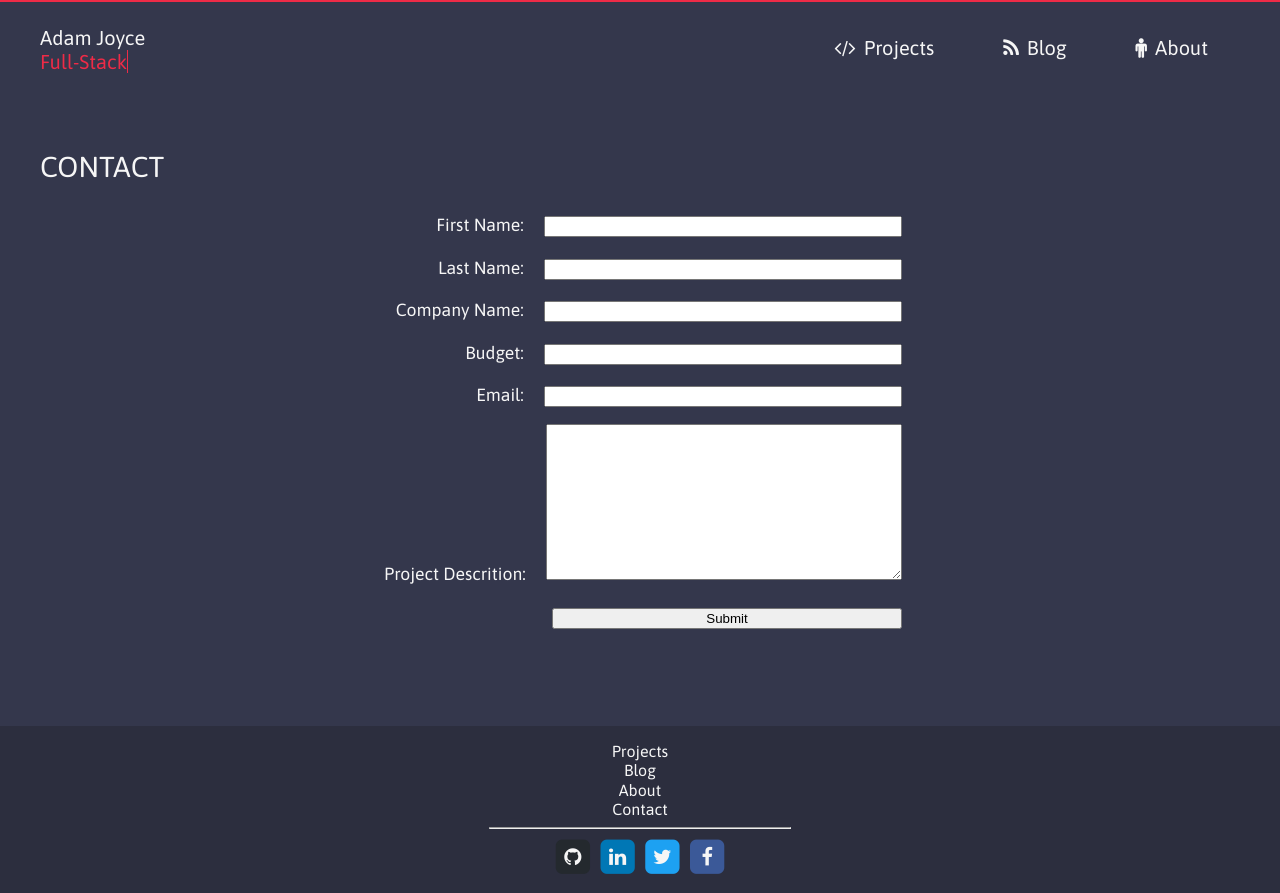
After one commit to adamjoyce/adam-joyce-web-portfolio, a Django app: page /contact/ in a window 1280 px wide. The commit adds this page. Run offline with Django 3.2, Linux system fonts and the light colour scheme.

Commit message:
Basic contact form rendered and sending email - need to format content being sent

```diff
--- /dev/null
+++ b/adam_joyce_web_portfolio/forms.py
@@ -0,0 +1,11 @@
+from django import forms
+
+class EmailForm(forms.Form):
+    first_name = forms.CharField(label='First Name', max_length=100)
+    last_name = forms.CharField(label='Last Name', max_length=100)
+    company_name = forms.CharField(label='Company Name',
+                                   max_length=100)
+    budget = forms.DecimalField(label='Budget', min_value=0, decimal_places=2)
+    email_address = forms.EmailField(label='Email', max_length=100)
+    project_description = forms.CharField(label='Project Descrition',
+                                          widget=forms.Textarea)
--- a/adam_joyce_web_portfolio/urls.py
+++ b/adam_joyce_web_portfolio/urls.py
@@ -26,5 +26,6 @@ urlpatterns = [
     path('admin/', admin.site.urls),
     path('projects/', include('projects.urls')),
     path('blog/', include('blog.urls')),
-    path('about/', views.about, name='about')
+    path('about/', views.about, name='about'),
+    path('contact/', views.contact, name='contact')
 ] + static(settings.MEDIA_URL, document_root=settings.MEDIA_ROOT)
--- a/adam_joyce_web_portfolio/views.py
+++ b/adam_joyce_web_portfolio/views.py
@@ -1,7 +1,33 @@
 from django.shortcuts import render
+from django.core.mail import send_mail
+from django.http import HttpResponseRedirect
+
+from .forms import EmailForm
 
 def index(request):
     return render(request, 'index.html')
 
 def about(request):
     return render(request, 'about.html')
+
+def contact(request):
+    # If it is a POST request process the form data.
+    if request.method == 'POST':
+        # Create a form instance and populate it with data from the POST
+        # request.
+        form = EmailForm(request.POST)
+        if form.is_valid():
+            # Process dat in form.cleaned_data as needed.
+
+            # Send the email.
+            send_mail('Website Project Enquiry',
+                      form.cleaned_data['project_description'],
+                      'djangotest150@gmail.com',
+                      ['djangotest150@gmail.com'])
+
+            # Redirect to thank you page.
+            return HttpResponseRedirect('#')
+    else:
+        # The request if a GET or other method so create a blank form.
+        form = EmailForm()
+    return render(request, 'contact.html', {'form': form})
--- a/projects/views.py
+++ b/projects/views.py
@@ -1,5 +1,6 @@
 from django.http import Http404
 from django.shortcuts import render
+from django.core.mail import send_mail
 
 from .models import FinancialCategory, TechnologyCategory, Project
 
@@ -66,7 +67,7 @@ def project_page(request, financial_cat, project):
         raise Http404("The project '" + project + "' does not exist.")
 
     project = Project.objects.get(slug=project)
-    context_dict['project'] = project;
+    context_dict['project'] = project
 
     return render(request, 'projects/project_page.html', context_dict)
 
--- a/static/css/base.css
+++ b/static/css/base.css
@@ -132,6 +132,26 @@ button:focus {
   font-size: 1.1rem;
   line-height: 1.65rem;
   padding: 1rem 0;
+}
+
+.addition-v-margin {
+  margin: 1rem 0;
+}
+
+.input-form {
+  margin: 2rem auto;
+  margin-bottom: 1rem;
+  text-align: right;
+  width: 32.75rem;
+}
+
+.form-field-wrapper {
+  margin: 1rem 0;
+}
+
+.input-form input, textarea {
+  margin-left: 1rem;
+  width: 21.875rem;
 }
 /*** End of Generic Elements ***/
 
@@ -363,6 +383,7 @@ button:focus {
 }
 
 /* About Page */
+/* Contact */
 /*** End of Main Content ***/
 
 /*** Footer ***/
@@ -483,6 +504,16 @@ button:focus {
   .responsive-break {
     display: block;
   }
+
+  .input-form {
+    text-align: left;
+    width: 100%;
+  }
+
+  .input-form input, textarea {
+    margin: 0;
+    width: 100%;
+  }
 }
 
 @media (min-width: 75em) {    /* 1200px */
--- a/templates/about.html
+++ b/templates/about.html
@@ -19,7 +19,7 @@
     <p>Alternatively if you would like to contact me directly you can reach me
     at the contact details below.</p>
   </div>
-  <button class="default-button" type="button" name="button">
+  <button class="default-button addition-v-margin" type="button" name="button">
     Build My Website
   </button>
 </div>
--- a/templates/base.html
+++ b/templates/base.html
@@ -88,7 +88,7 @@
           <li><a href="{% url 'projects_all' %}">Projects</a></li>
           <li><a href="#">Blog</a></li>
           <li><a href="{% url 'about' %}">About</a></li>
-          <li><a href="#">Contact</a></li>
+          <li><a href="{% url 'contact' %}">Contact</a></li>
         </ul>
       </div>
       <hr class="toggleable">
--- /dev/null
+++ b/templates/contact.html
@@ -0,0 +1,25 @@
+<!DOCTYPE html>
+{% extends 'base.html' %}
+{% load static %}
+
+{% block title %}
+<title>Contact - Adam Joyce Web Developer</title>
+{% endblock %}
+
+{% block page_content %}
+<div id="page-section">
+  <div class="page-content">
+    <div class="page-title"><h1>CONTACT</h1></div>
+    <form class="input-form" action="#" method="post">
+      {% csrf_token %}
+      {% for field in form %}
+      <div class="form-field-wrapper">
+        {{ field.label_tag }}
+        {{ field }}
+      </div>
+      {% endfor %}
+      <input type="submit" value="Submit">
+    </form>
+  </div>
+</div>
+{% endblock %}
```
Also changed, not shown: adam_joyce_web_portfolio/settings.py (+7 -0 lines), templates/index.html (+5 -3 lines).
